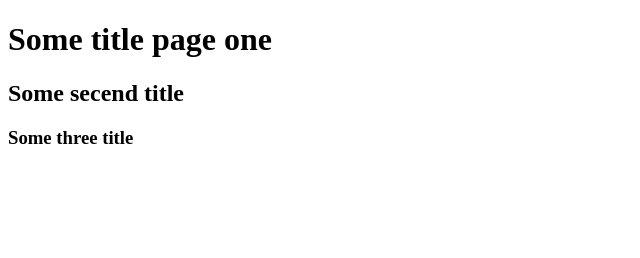
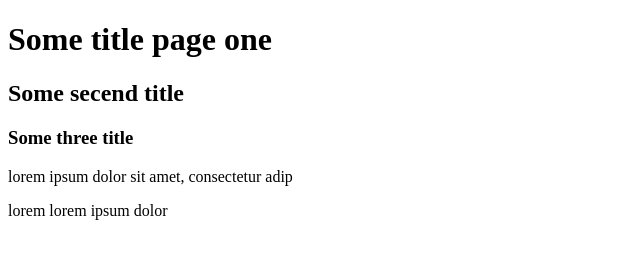
Before and after one commit to kafunet/learngit2, a plain HTML site: page index.html in a window 1280 px wide. Shown: the whole page, without its empty margins (0-640 px from the left). Drawn offline with Linux system fonts and the light colour scheme.

Commit message:
Add second para

```diff
--- a/index.html
+++ b/index.html
@@ -9,5 +9,7 @@
     <h1>Some title page one</h1>
     <h2>Some secend title</h2>
     <h3>Some three title</h3>
+    <p>lorem ipsum dolor sit amet, consectetur adip</p>
+    <p>lorem lorem ipsum dolor</p>
 </body>
 </html>
```
